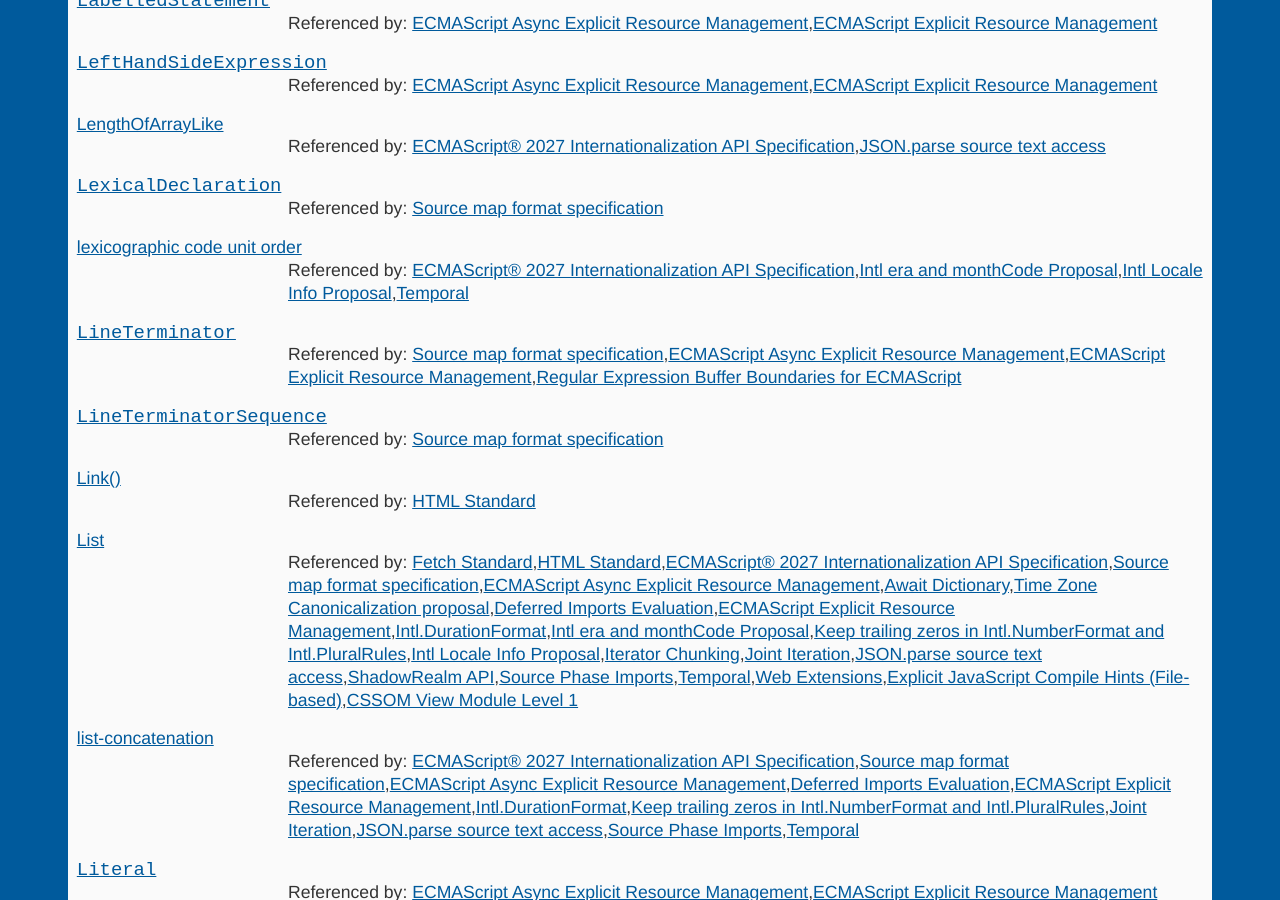
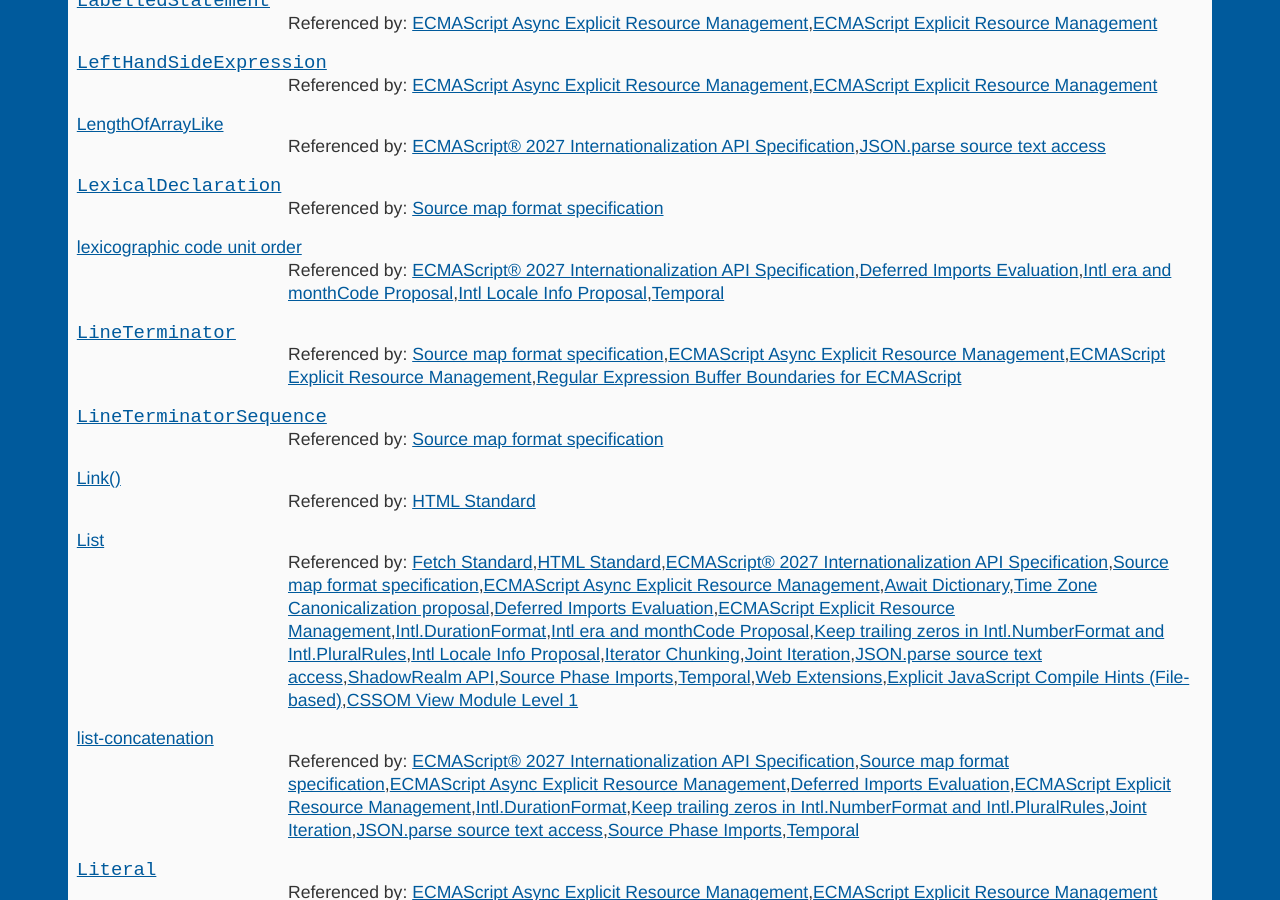
Before and after one commit to dontcallmedom/specdex, a Jekyll site: the page built from ecmascript.html, in a window 1280 px wide and 900 px high, scrolled down 27559 px. Built offline with Jekyll 4.4.1, drawn with Linux system fonts in a browser that asks for light colours.

Commit message:
Automatic update

```diff
--- a/ecmascript.html
+++ b/ecmascript.html
@@ -757,7 +757,7 @@ layout: base
 <dt><a class="grammar" href="https:&#x2F;&#x2F;tc39.es&#x2F;ecma262&#x2F;multipage&#x2F;ecmascript-language-statements-and-declarations.html#prod-LexicalDeclaration"><code>LexicalDeclaration</code></a></dt>
 <dd>Referenced by: <a href="https:&#x2F;&#x2F;tc39.es&#x2F;ecma426&#x2F;">Source map format specification</a></dd>
 <dt><a class="concept" href="https:&#x2F;&#x2F;tc39.es&#x2F;ecma262&#x2F;multipage&#x2F;ecmascript-data-types-and-values.html#lexicographic-code-unit-order">lexicographic code unit order</a></dt>
-<dd>Referenced by: <a href="https:&#x2F;&#x2F;tc39.es&#x2F;ecma402&#x2F;">ECMAScript® 2027 Internationalization API Specification</a>,<a href="https:&#x2F;&#x2F;tc39.es&#x2F;proposal-intl-era-monthcode&#x2F;">Intl era and monthCode Proposal</a>,<a href="https:&#x2F;&#x2F;tc39.es&#x2F;proposal-intl-locale-info&#x2F;">Intl Locale Info Proposal</a>,<a href="https:&#x2F;&#x2F;tc39.es&#x2F;proposal-temporal&#x2F;">Temporal</a></dd>
+<dd>Referenced by: <a href="https:&#x2F;&#x2F;tc39.es&#x2F;ecma402&#x2F;">ECMAScript® 2027 Internationalization API Specification</a>,<a href="https:&#x2F;&#x2F;tc39.es&#x2F;proposal-defer-import-eval&#x2F;">Deferred Imports Evaluation</a>,<a href="https:&#x2F;&#x2F;tc39.es&#x2F;proposal-intl-era-monthcode&#x2F;">Intl era and monthCode Proposal</a>,<a href="https:&#x2F;&#x2F;tc39.es&#x2F;proposal-intl-locale-info&#x2F;">Intl Locale Info Proposal</a>,<a href="https:&#x2F;&#x2F;tc39.es&#x2F;proposal-temporal&#x2F;">Temporal</a></dd>
 <dt><a class="grammar" href="https:&#x2F;&#x2F;tc39.es&#x2F;ecma262&#x2F;multipage&#x2F;ecmascript-language-lexical-grammar.html#prod-LineTerminator"><code>LineTerminator</code></a></dt>
 <dd>Referenced by: <a href="https:&#x2F;&#x2F;tc39.es&#x2F;ecma426&#x2F;">Source map format specification</a>,<a href="https:&#x2F;&#x2F;tc39.es&#x2F;proposal-async-explicit-resource-management&#x2F;">ECMAScript Async Explicit Resource Management</a>,<a href="https:&#x2F;&#x2F;tc39.es&#x2F;proposal-explicit-resource-management&#x2F;">ECMAScript Explicit Resource Management</a>,<a href="https:&#x2F;&#x2F;tc39.es&#x2F;proposal-regexp-buffer-boundaries&#x2F;">Regular Expression Buffer Boundaries for ECMAScript</a></dd>
 <dt><a class="grammar" href="https:&#x2F;&#x2F;tc39.es&#x2F;ecma262&#x2F;multipage&#x2F;ecmascript-language-lexical-grammar.html#prod-LineTerminatorSequence"><code>LineTerminatorSequence</code></a></dt>
```
